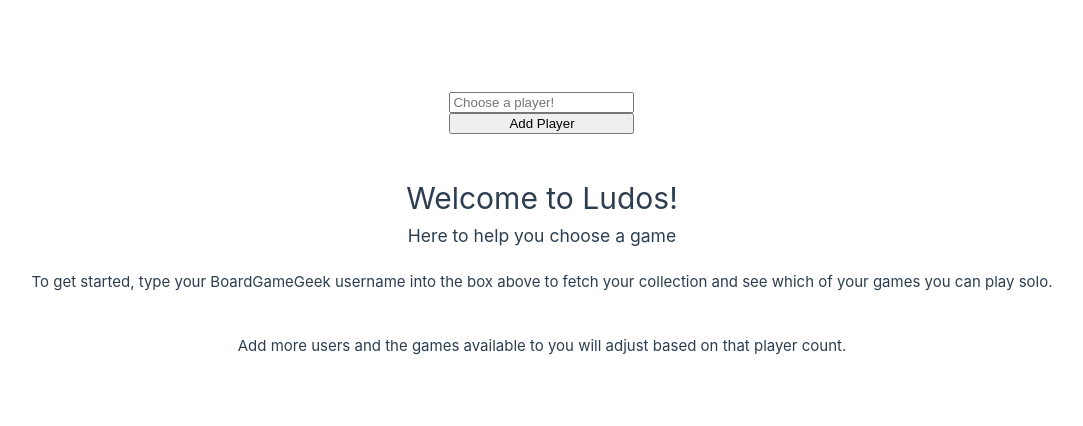
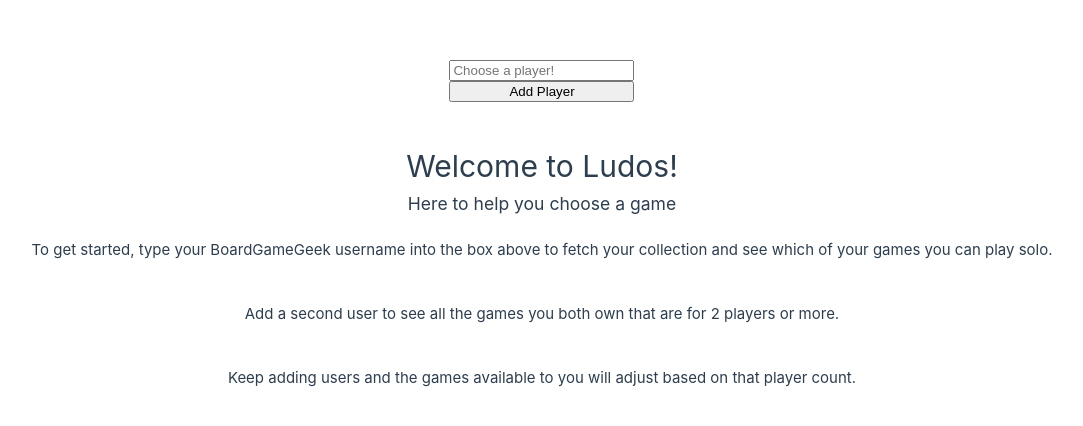
Before and after one commit to SolarDrew/kallaxion, a Vue app: page / in a window 1280 px wide. Shown: the part 190-616 px from the top of the page, without its empty margins (98-1181 px from the left). Built offline with nearby package versions, Linux system fonts and the light colour scheme.

Commit message:
Minor text tweaks

```diff
--- a/src/components/BoardGame.vue
+++ b/src/components/BoardGame.vue
@@ -29,7 +29,7 @@
   </div>
 </div>
 <div class="hovertext">
-  <p>{{ players.length }} of {{ game.minplayers }} - {{ game.maxplayers }} players</p>
+  <p>{{ players.length }} of {{ game.minplayers }}-{{ game.maxplayers }} players</p>
   <p>Owned by: <p v-for="player of game.owners">{{ player }}</p></p>
 </div>
 </template>
--- a/src/components/BoardGameList.vue
+++ b/src/components/BoardGameList.vue
@@ -26,7 +26,8 @@
   <h3>Here to help you choose a game</h3>
 
   <p>To get started, type your BoardGameGeek username into the box above to fetch your collection and see which of your games you can play solo.</p>
-  <p>Add more users and the games available to you will adjust based on that player count.</p>
+  <p>Add a second user to see all the games you both own that are for 2 players or more.</p>
+  <p>Keep adding users and the games available to you will adjust based on that player count.</p>
 </div>
 </template>
 
```
